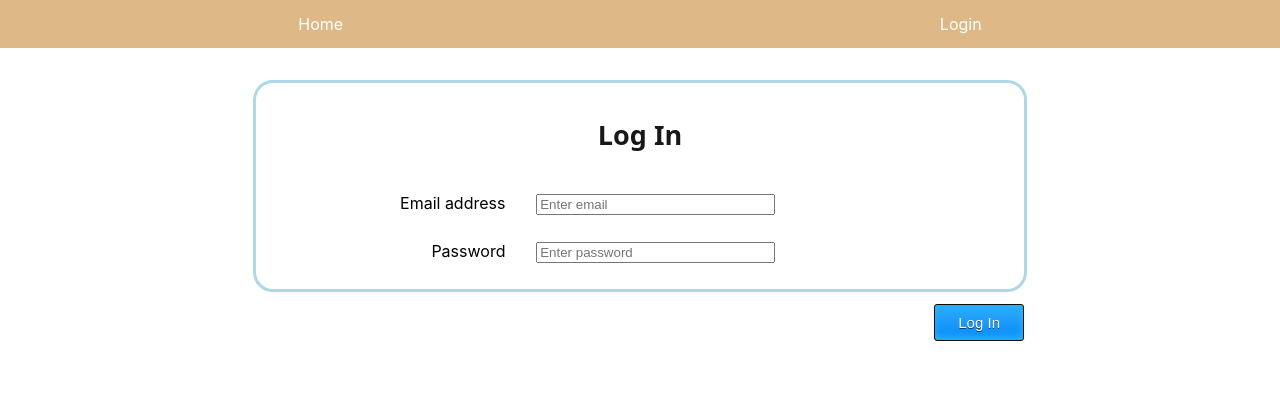
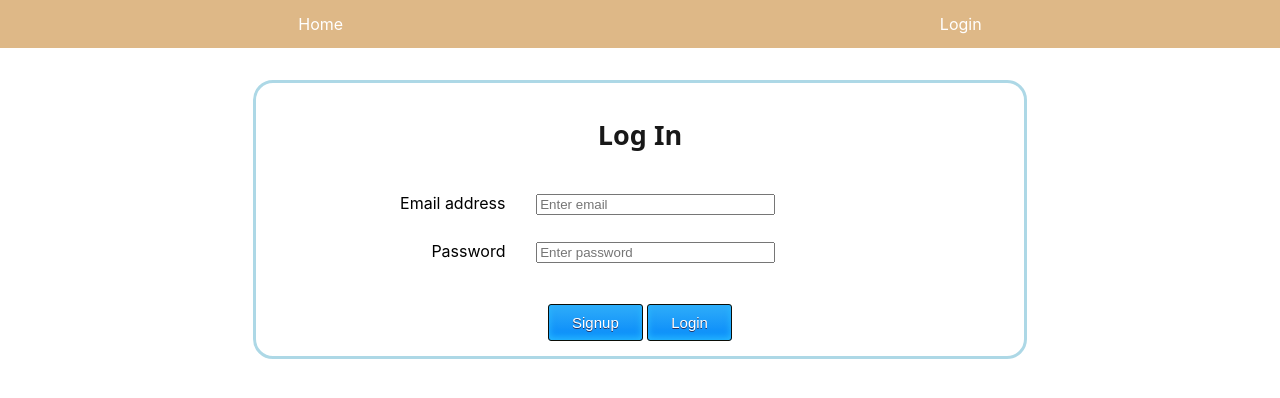
Before and after one commit to SupriyaShekar123/-frapp-frontend, a React (Create React App) app: page /login in a window 1280 px wide. Shown: the top 398 px of the page. Built offline with nearby package versions, Linux system fonts and the light colour scheme; a web font is replaced by a local one.

Commit message:
added link to signup form on login page

```diff
--- a/src/pages/Login/Login.js
+++ b/src/pages/Login/Login.js
@@ -49,13 +49,12 @@ export default function Login() {
           placeholder="Enter password"
           required
         />
-
-        <input
-          type="submit"
-          value="Log In"
-          className="myButton"
-          onClick={submitForm}
-        />
+        <Link className="myButton" to="/signup">
+          Signup
+        </Link>{" "}
+        <button type="submit" className="myButton" onClick={submitForm}>
+          Login
+        </button>
       </form>
     </div>
   );
```
